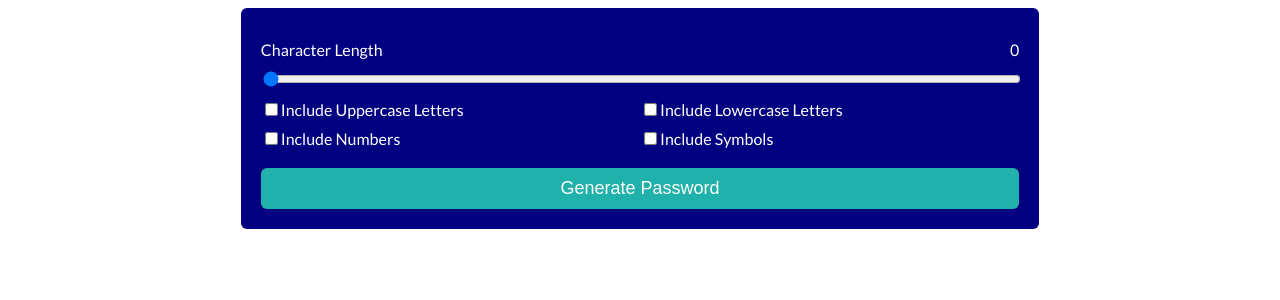
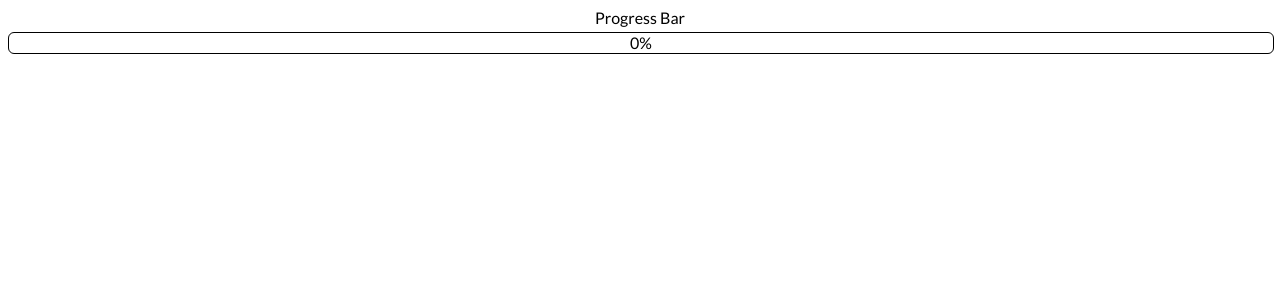
Before and after one commit to AnkitParte/react-many, a React (Vite) app: page / in a window 1280 px wide. Shown: the top 300 px of the page. Built offline with nearby package versions, Linux system fonts and the light colour scheme.

Commit message:
progress bar comp added

```diff
--- a/src/App.jsx
+++ b/src/App.jsx
@@ -1,16 +1,26 @@
+import { useEffect, useRef, useState } from "react"
 import "./App.css"
 import EmiCalculator from "./pages/emiCalculator"
 import FileExplorer from "./pages/fileExplorer"
 import Pagination from "./pages/pagination"
 import PasswordGenerator from "./pages/passwordGenerator"
+import ProgressBar from "./pages/progressBar"
 
 function App() {
+  const [percentVal, setPercentVal] = useState(0)
+  let timeRef = useRef()
+  useEffect(() => {
+    // setInterval(() => {
+    //   setPercentVal((p) => p + 1)
+    // }, 200)
+  }, [])
   return (
     <>
       {/* <FileExplorer/> */}
       {/* <Pagination /> */}
       {/* <EmiCalculator /> */}
-      <PasswordGenerator />
+      {/* <PasswordGenerator /> */}
+      <ProgressBar progressVal={percentVal} />
     </>
   )
 }
--- /dev/null
+++ b/src/pages/progressBar/index.jsx
@@ -0,0 +1,28 @@
+import React, { useEffect, useState } from "react"
+import "./progressBar.css"
+
+const ProgressBar = ({ progressVal = 0 }) => {
+  const [percent, setPercent] = useState(progressVal)
+
+  useEffect(() => {
+    setPercent(Math.min(100, Math.max(0, progressVal)))
+  }, [progressVal])
+  return (
+    <>
+      <div style={{ textAlign: "center", marginBottom: "5px" }}>Progress Bar</div>
+      <div className="progressParentDiv">
+        <span style={{ color: percent > 49 ? "white" : "black" }}>{percent.toFixed()}%</span>
+        <div
+          style={{ width: `${percent}%` }}
+          // style={{ transition: "width 0.4s ease-in", transform: `scaleX(${percent / 100})`, transformOrigin: "left" }}
+          role="progressbar"
+          aria-valuemax={100}
+          aria-valuemin={0}
+          aria-valuenow={percent.toFixed()}
+        />
+      </div>
+    </>
+  )
+}
+
+export default ProgressBar
--- /dev/null
+++ b/src/pages/progressBar/progressBar.css
@@ -0,0 +1,29 @@
+.progressParentDiv {
+  /* display: flex;
+  align-items: center; */
+  /* background-color: rgb(78, 236, 78); */
+  color: black;
+  flex-direction: column;
+  border-radius: 6px;
+  border: 1px solid black;
+  width: 100%;
+  margin: auto;
+  overflow: hidden;
+  height: 20px;
+  position: relative;
+}
+.progressParentDiv span {
+  position: absolute;
+  width: 100%;
+  display: flex;
+  justify-content: center;
+  align-items: center;
+  color: blue;
+  z-index: 2;
+}
+
+.progressParentDiv div {
+  height: 100%;
+  background-color: rgb(78, 236, 78);
+  transition: width 0.2s ease-in-out;
+}
```
